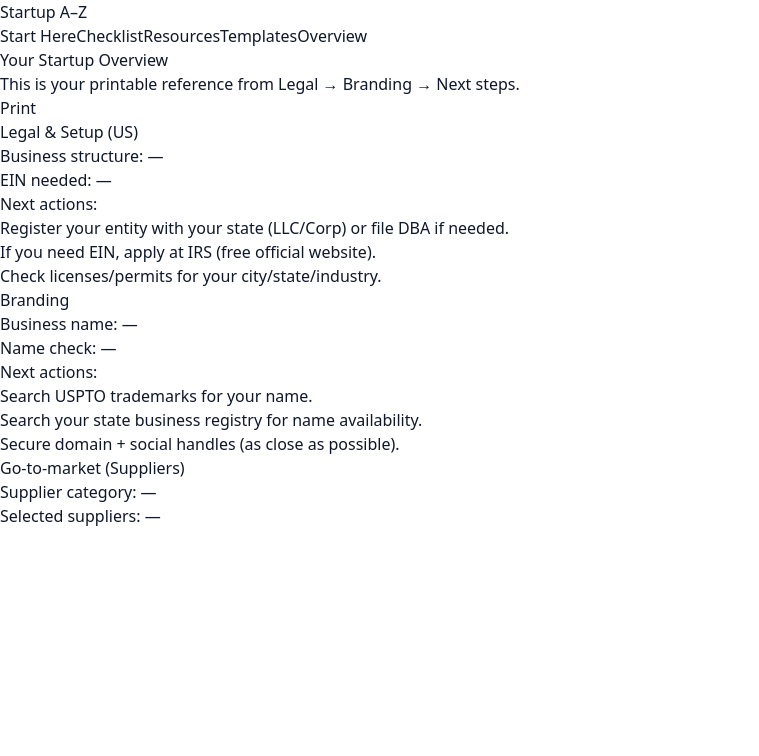
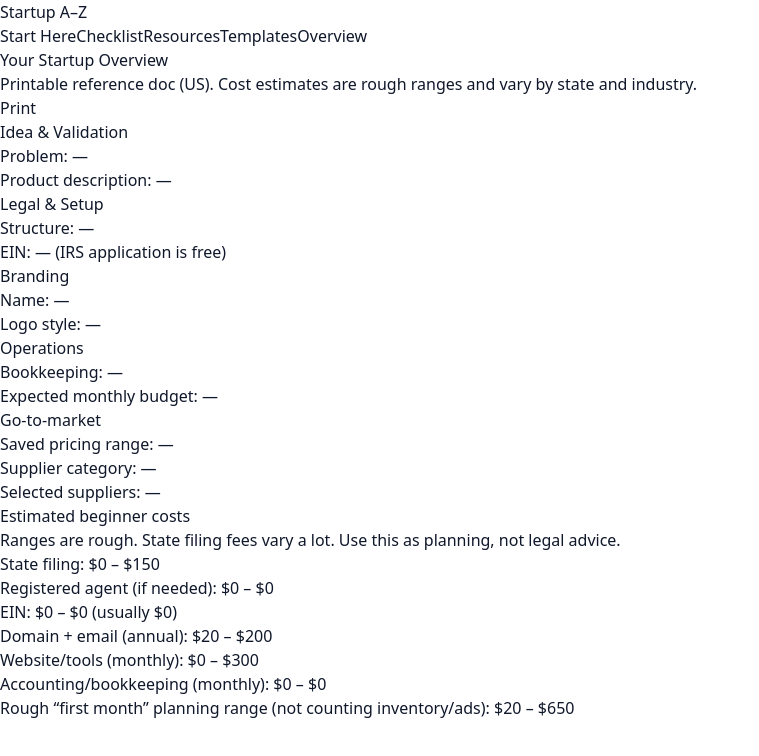
Before and after one commit to pandy-has/startup-a2z, a Next.js app: page /overview in a window 1280 px wide. Shown: the top 756 px of the page, without its empty margins (0-759 px from the left). Built offline with nearby package versions, Linux system fonts and the light colour scheme.

Commit message:
Update page.tsx

```diff
--- a/src/app/overview/page.tsx
+++ b/src/app/overview/page.tsx
@@ -1,40 +1,53 @@
 "use client";
 
 import { useEffect, useMemo, useState } from "react";
+import { loadProject, type Project } from "@/lib/projectStore";
 
-type Project = {
-  businessStructure?: string;
-  businessStructureOther?: string;
-  needsEIN?: "yes" | "no";
-
-  businessName?: string;
-  nameCheckResult?: { status: string; note: string };
-
-  productDescription?: string;
-
-  suppliersSelected?: string[];
-  supplierCategory?: string;
-};
-
-const STORAGE_KEY = "startupA2Z_project_v1";
+function money(n?: number | null) {
+  if (n == null || !Number.isFinite(n)) return "—";
+  return `$${n.toFixed(0)}`;
+}
 
 export default function OverviewPage() {
   const [p, setP] = useState<Project>({});
 
-  useEffect(() => {
-    try {
-      const raw = localStorage.getItem(STORAGE_KEY);
-      if (raw) setP(JSON.parse(raw));
-    } catch {
-      setP({});
-    }
-  }, []);
+  useEffect(() => setP(loadProject()), []);
 
-  const structureText = useMemo(() => {
-    if (!p.businessStructure) return "—";
-    if (p.businessStructure === "Other") return `Other: ${p.businessStructureOther || "—"}`;
-    return p.businessStructure;
-  }, [p.businessStructure, p.businessStructureOther]);
+  const budget = useMemo(() => {
+    const t = (p.estimatedMonthlyBudgetText || "").trim();
+    if (!t) return null;
+    const n = Number(t);
+    return Number.isFinite(n) ? n : null;
+  }, [p.estimatedMonthlyBudgetText]);
+
+  // Very rough US beginner cost ranges (safe + honest). These vary by state/industry.
+  const costEstimates = useMemo(() => {
+    const structure = p.businessStructure || "";
+    const bookkeeping = p.bookkeepingChoice || "";
+
+    const stateFiling = structure.includes("LLC") || structure.includes("Corporation") || structure.includes("C-") || structure.includes("S-")
+      ? { low: 50, high: 800 }
+      : { low: 0, high: 150 };
+
+    const registeredAgent = structure.includes("LLC") || structure.includes("Corporation") ? { low: 0, high: 200 } : { low: 0, high: 0 };
+
+    const ein = p.needsEIN === "yes" ? { low: 0, high: 0 } : { low: 0, high: 0 }; // IRS is free
+    const domainEmail = { low: 20, high: 200 }; // per year ballpark
+    const websiteTools = { low: 0, high: 300 }; // per month ballpark
+
+    let accounting = { low: 0, high: 0 };
+    if (bookkeeping.includes("Spreadsheet")) accounting = { low: 0, high: 20 };
+    if (bookkeeping.includes("software")) accounting = { low: 20, high: 80 };
+    if (bookkeeping.includes("Bookkeeper")) accounting = { low: 150, high: 600 };
+    if (bookkeeping.includes("CPA")) accounting = { low: 300, high: 1500 };
+
+    const totalLow =
+      stateFiling.low + registeredAgent.low + ein.low + domainEmail.low + websiteTools.low + accounting.low;
+    const totalHigh =
+      stateFiling.high + registeredAgent.high + ein.high + domainEmail.high + websiteTools.high + accounting.high;
+
+    return { stateFiling, registeredAgent, ein, domainEmail, websiteTools, accounting, totalLow, totalHigh };
+  }, [p.businessStructure, p.bookkeepingChoice, p.needsEIN]);
 
   return (
     <div className="space-y-6">
@@ -42,57 +55,69 @@ export default function OverviewPage() {
         <div>
           <h1 className="text-2xl font-semibold">Your Startup Overview</h1>
           <p className="text-slate-600 max-w-2xl">
-            This is your printable reference from Legal → Branding → Next steps.
+            Printable reference doc (US). Cost estimates are rough ranges and vary by state and industry.
           </p>
         </div>
 
-        <button
-          className="rounded bg-slate-900 text-white px-4 py-2 text-sm"
-          onClick={() => window.print()}
-        >
+        <button className="rounded bg-slate-900 text-white px-4 py-2 text-sm" onClick={() => window.print()}>
           Print
         </button>
       </div>
 
       <section className="rounded border p-4 space-y-2">
-        <h2 className="font-semibold">Legal & Setup (US)</h2>
-        <div><span className="font-medium">Business structure:</span> {structureText}</div>
-        <div><span className="font-medium">EIN needed:</span> {p.needsEIN || "—"}</div>
+        <h2 className="font-semibold">Idea & Validation</h2>
+        <div><span className="font-medium">Problem:</span> {p.problem || "—"}</div>
+        <div><span className="font-medium">Product description:</span> {p.productDescription || "—"}</div>
+      </section>
 
-        <div className="pt-2 text-sm text-slate-600">
-          Next actions:
-          <ul className="list-disc pl-5 mt-1">
-            <li>Register your entity with your state (LLC/Corp) or file DBA if needed.</li>
-            <li>If you need EIN, apply at IRS (free official website).</li>
-            <li>Check licenses/permits for your city/state/industry.</li>
-          </ul>
-        </div>
+      <section className="rounded border p-4 space-y-2">
+        <h2 className="font-semibold">Legal & Setup</h2>
+        <div><span className="font-medium">Structure:</span> {p.businessStructure || "—"}</div>
+        {p.businessStructure === "Other" && (
+          <div><span className="font-medium">Other:</span> {p.businessStructureOther || "—"}</div>
+        )}
+        <div><span className="font-medium">EIN:</span> {p.needsEIN || "—"} (IRS application is free)</div>
       </section>
 
       <section className="rounded border p-4 space-y-2">
         <h2 className="font-semibold">Branding</h2>
-        <div><span className="font-medium">Business name:</span> {p.businessName || "—"}</div>
-        <div>
-          <span className="font-medium">Name check:</span>{" "}
-          {p.nameCheckResult ? `${p.nameCheckResult.status} — ${p.nameCheckResult.note}` : "—"}
-        </div>
-
-        <div className="pt-2 text-sm text-slate-600">
-          Next actions:
-          <ul className="list-disc pl-5 mt-1">
-            <li>Search USPTO trademarks for your name.</li>
-            <li>Search your state business registry for name availability.</li>
-            <li>Secure domain + social handles (as close as possible).</li>
-          </ul>
-        </div>
+        <div><span className="font-medium">Name:</span> {p.businessName || "—"}</div>
+        <div><span className="font-medium">Logo style:</span> {p.logoStyle || "—"}</div>
       </section>
 
       <section className="rounded border p-4 space-y-2">
-        <h2 className="font-semibold">Go-to-market (Suppliers)</h2>
+        <h2 className="font-semibold">Operations</h2>
+        <div><span className="font-medium">Bookkeeping:</span> {p.bookkeepingChoice || "—"}</div>
+        <div><span className="font-medium">Expected monthly budget:</span> {budget == null ? "—" : `$${budget}`}</div>
+      </section>
+
+      <section className="rounded border p-4 space-y-2">
+        <h2 className="font-semibold">Go-to-market</h2>
+        <div>
+          <span className="font-medium">Saved pricing range:</span>{" "}
+          {p.priceLow && p.priceHigh ? `$${p.priceLow} – $${p.priceHigh}` : "—"}
+        </div>
         <div><span className="font-medium">Supplier category:</span> {p.supplierCategory || "—"}</div>
-        <div>
-          <span className="font-medium">Selected suppliers:</span>{" "}
-          {p.suppliersSelected && p.suppliersSelected.length ? p.suppliersSelected.join(", ") : "—"}
+        <div><span className="font-medium">Selected suppliers:</span> {(p.selectedSuppliers || []).join(", ") || "—"}</div>
+      </section>
+
+      <section className="rounded border p-4 space-y-2">
+        <h2 className="font-semibold">Estimated beginner costs</h2>
+        <div className="text-sm text-slate-600">
+          Ranges are rough. State filing fees vary a lot. Use this as planning, not legal advice.
+        </div>
+
+        <div className="grid md:grid-cols-2 gap-2 text-sm">
+          <div><span className="font-medium">State filing:</span> {money(costEstimates.stateFiling.low)} – {money(costEstimates.stateFiling.high)}</div>
+          <div><span className="font-medium">Registered agent (if needed):</span> {money(costEstimates.registeredAgent.low)} – {money(costEstimates.registeredAgent.high)}</div>
+          <div><span className="font-medium">EIN:</span> {money(costEstimates.ein.low)} – {money(costEstimates.ein.high)} (usually $0)</div>
+          <div><span className="font-medium">Domain + email (annual):</span> {money(costEstimates.domainEmail.low)} – {money(costEstimates.domainEmail.high)}</div>
+          <div><span className="font-medium">Website/tools (monthly):</span> {money(costEstimates.websiteTools.low)} – {money(costEstimates.websiteTools.high)}</div>
+          <div><span className="font-medium">Accounting/bookkeeping (monthly):</span> {money(costEstimates.accounting.low)} – {money(costEstimates.accounting.high)}</div>
+        </div>
+
+        <div className="mt-2 font-medium">
+          Rough “first month” planning range (not counting inventory/ads): {money(costEstimates.totalLow)} – {money(costEstimates.totalHigh)}
         </div>
       </section>
 
```
